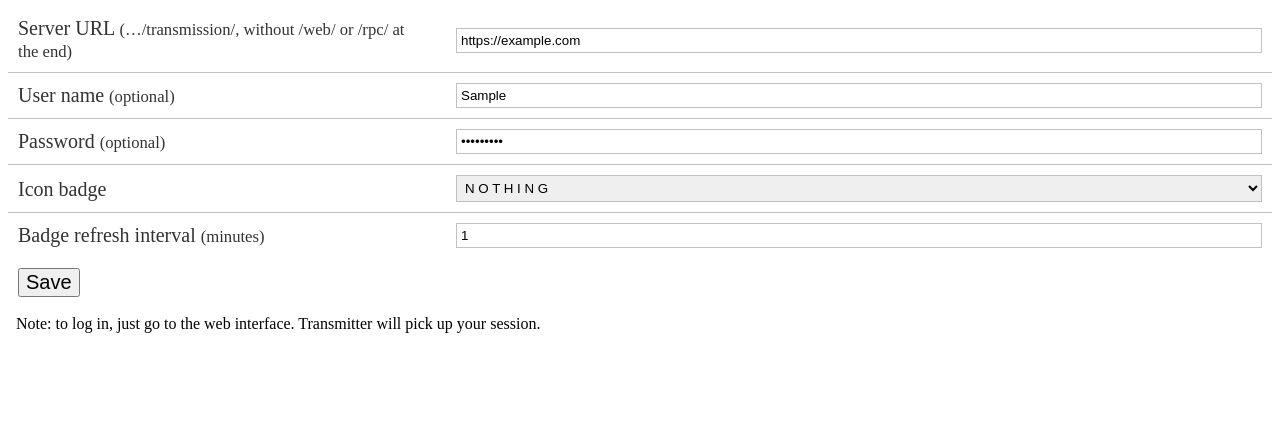
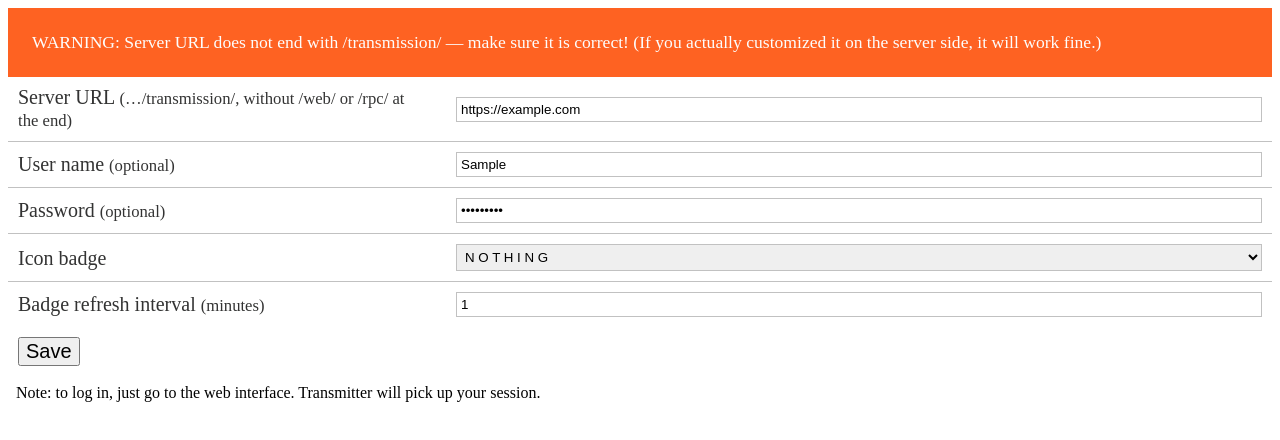
Before and after one commit to valpackett/transmitter, a browser extension: page options.html in a window 1280 px wide. Both pictures are taken after typing "https://example.com", "Sample", "Sample123" into the empty fields and a click on the button "Save". Drawn offline with Linux system fonts and the light colour scheme.

Commit message:
Display an inline warning for the URL instead of alert, fixes #12, #11
For some reason the alert worked for me in development but does not work
in production. W T F

```diff
--- a/options.css
+++ b/options.css
@@ -23,6 +23,13 @@ button {
 	font-size: 1.25rem;
 }
 
+#warning {
+	padding: 1.5rem;
+	background: #fe6222;
+	color: #fdfdfd;
+	font-size: 1.1em;
+}
+
 @media screen and (min-width: 640px) {
 	label {
 		display: flex;
--- a/options.html
+++ b/options.html
@@ -1,6 +1,8 @@
 <!DOCTYPE html>
 <meta charset="utf-8">
 <link rel="stylesheet" href="options.css">
+
+<div id="warning" hidden></div>
 
 <form id="options-form">
 	<input type="hidden" name="session">
--- a/options.js
+++ b/options.js
@@ -1,4 +1,5 @@
 const form = document.getElementById('options-form')
+const warning = document.getElementById('warning')
 const btn = form.querySelector('button')
 
 form.addEventListener('submit', e => {
@@ -21,7 +22,10 @@ form.addEventListener('submit', e => {
 	}
 	*/
 	if (!data.base_url.endsWith('/transmission/')) {
-		alert('WARNING: Server URL does not end with /transmission/ — make sure it is actually correct!')
+		warning.innerHTML = 'WARNING: Server URL does not end with /transmission/ — make sure it is correct! (If you actually customized it on the server side, it will work fine.)'
+		warning.hidden = false
+	} else {
+		warning.hidden = true
 	}
 	browser.storage.local.set({server: data}).then(() => {
 		btn.innerHTML = 'Saved!'
```
